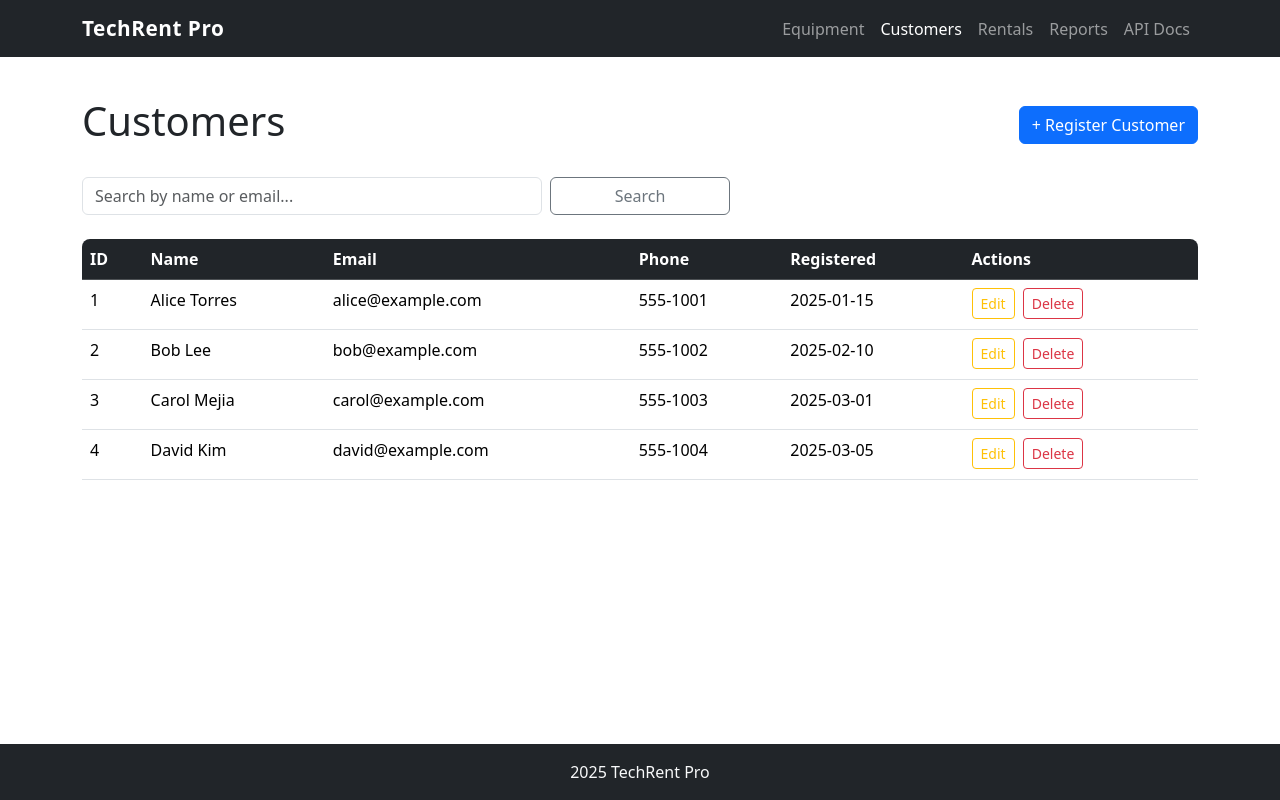
After one commit to TalKraus/web, a Flask app: page /customers in a window 1280 px wide. The commit adds this page. Run offline with Flask 3, Linux system fonts and the light colour scheme.

Commit message:
customer: Implement Customer Page.
Manage the customer database. Because customers are relatively simple,
their list and form are both covered in this section.

Signed-off-by: Tal Karus <tal11kraus.gmail.com>

```diff
--- a/app.py
+++ b/app.py
@@ -9,6 +9,7 @@ from flask import Flask, render_template
 
 
 from routes import equipment
+from routes import customers
 import db
 
 
@@ -51,6 +52,8 @@ def create_app() -> Flask:
     Swagger(app, config=swagger_config, template=swagger_template)
     # Register blueprints
     app.register_blueprint(equipment.equipment_bp)
+    app.register_blueprint(customers.customers_bp)
+
     # Dashboard route
     @app.route("/")
     def dashboard() -> str:
--- /dev/null
+++ b/routes/customers.py
@@ -0,0 +1,197 @@
+# customers.py - Customer blueprint with CRUD routes
+# TechRent Pro - Equipment Rental Platform
+
+from flask import (
+    Blueprint,
+    abort,
+    flash,
+    redirect,
+    render_template,
+    request,
+    url_for,
+)
+from werkzeug.wrappers import Response
+
+import db
+
+customers_bp = Blueprint("customers", __name__)
+
+
+def validate_customer_form(
+    form_data: dict, exclude_id: int | None = None
+) -> tuple[dict, dict]:
+    """
+    Validate customer form data server-side.
+
+    Args:
+        form_data: Flask request.form dict.
+        exclude_id (int or None): Customer ID to exclude
+                                  from email uniqueness check.
+
+    Returns:
+        tuple[dict, dict]: (cleaned_data, errors).
+    """
+    errors = {}
+    cleaned = {}
+
+    name = form_data.get("name", "").strip()
+    if not name:
+        errors["name"] = "Name is required"
+    cleaned["name"] = name
+
+    email = form_data.get("email", "").strip()
+    if not email:
+        errors["email"] = "Email is required"
+    elif "@" not in email or "." not in email:
+        errors["email"] = "Please enter a valid email address"
+    elif not db.is_email_unique(email, exclude_id=exclude_id):
+        errors["email"] = "This email is already registered"
+    cleaned["email"] = email
+
+    phone = form_data.get("phone", "").strip()
+    if not phone:
+        errors["phone"] = "Phone is required"
+    cleaned["phone"] = phone
+
+    return cleaned, errors
+
+
+@customers_bp.route("/customers")
+def customer_list() -> str:
+    """
+    List all customers with optional search.
+
+    Returns:
+        str: Rendered customers/list.html.
+    """
+    search = request.args.get("search", "").strip()
+    customers = db.get_all_customers()
+
+    if search:
+        customers = [
+            customer
+            for customer in customers
+            if search.lower() in customer["name"].lower()
+            or search.lower() in customer["email"].lower()
+        ]
+
+    return render_template(
+        "customers/list.html",
+        customers=customers,
+        search_query=search,
+    )
+
+
+@customers_bp.route("/customers/new")
+def customer_new_form() -> str:
+    """
+    Show empty form for registering a new customer.
+
+    Returns:
+        str: Rendered customers/form.html in create mode.
+    """
+    return render_template(
+        "customers/form.html",
+        customer=None,
+        errors={},
+        form_data={},
+    )
+
+
+@customers_bp.route("/customers/new", methods=["POST"])
+def customer_new_submit() -> str | Response:
+    """
+    Handle new customer form submission.
+
+    Returns:
+        str: Redirect on success, re-render on error.
+    """
+    cleaned, errors = validate_customer_form(request.form)
+
+    if errors:
+        return render_template(
+            "customers/form.html",
+            customer=None,
+            errors=errors,
+            form_data=cleaned,
+        )
+
+    db.create_customer(cleaned)
+    flash("Customer registered successfully!", "success")
+    return redirect(url_for("customers.customer_list"))
+
+
+@customers_bp.route("/customers/<int:cust_id>/edit")
+def customer_edit_form(cust_id: int) -> str:
+    """
+    Show pre-filled form for editing a customer.
+
+    Args:
+        cust_id (int): The customer ID.
+
+    Returns:
+        str: Rendered customers/form.html in edit mode.
+    """
+    customer = db.get_customer_by_id(cust_id)
+    if not customer:
+        abort(404)
+
+    return render_template(
+        "customers/form.html",
+        customer=customer,
+        errors={},
+        form_data={},
+    )
+
+
+@customers_bp.route("/customers/<int:cust_id>/edit", methods=["POST"])
+def customer_edit_submit(cust_id: int) -> str | Response:
+    """
+    Handle customer edit form submission.
+
+    Args:
+        cust_id (int): The customer ID.
+
+    Returns:
+        str: Redirect on success, re-render on error.
+    """
+    customer = db.get_customer_by_id(cust_id)
+    if not customer:
+        abort(404)
+
+    cleaned, errors = validate_customer_form(request.form, exclude_id=cust_id)
+
+    if errors:
+        return render_template(
+            "customers/form.html",
+            customer=customer,
+            errors=errors,
+            form_data=cleaned,
+        )
+
+    db.update_customer(cust_id, cleaned)
+    flash("Customer updated successfully!", "success")
+    return redirect(url_for("customers.customer_list"))
+
+
+@customers_bp.route("/customers/<int:cust_id>/delete", methods=["POST"])
+def customer_delete(cust_id: int) -> Response:
+    """
+    Delete a customer.
+
+    Args:
+        cust_id (int): The customer ID.
+
+    Returns:
+        str: Redirect to customer list.
+    """
+    if db.has_active_rentals(cust_id):
+        flash(
+            "Cannot delete customer with active rentals.",
+            "danger",
+        )
+    elif db.delete_customer(cust_id):
+        flash("Customer deleted successfully!", "success")
+    else:
+        flash("Customer not found.", "danger")
+    return redirect(url_for("customers.customer_list"))
--- a/templates/base.html
+++ b/templates/base.html
@@ -36,7 +36,7 @@
                     </li>
                     <li class="nav-item">
                         <a class="nav-link {% block nav_customers %}{% endblock %}"
-                           href="https://www.TODO.example">
+                           href="{{ url_for('customers.customer_list') }}">
                             Customers
                         </a>
                     </li>
--- /dev/null
+++ b/templates/customers/list.html
@@ -0,0 +1,72 @@
+<!-- customers/list.html - Customer list page -->
+{% extends "base.html" %}
+{% block title %}Customers - TechRent Pro{% endblock %}
+{% block nav_customers %}active{% endblock %}
+
+{% block content %}
+<div class="d-flex justify-content-between align-items-center mb-4">
+    <h1>Customers</h1>
+    <a href="{{ url_for('customers.customer_new_form') }}"
+       class="btn btn-primary">+ Register Customer</a>
+</div>
+
+<!-- Search Bar -->
+<form method="GET" action="{{ url_for('customers.customer_list') }}"
+      class="row g-2 mb-4">
+    <div class="col-md-5">
+        <input type="text" name="search" class="form-control"
+               placeholder="Search by name or email..."
+               value="{{ search_query }}">
+    </div>
+    <div class="col-md-2">
+        <button type="submit" class="btn btn-outline-secondary w-100">
+            Search
+        </button>
+    </div>
+</form>
+
+<!-- Customers Table -->
+{% if customers %}
+<div class="table-responsive">
+    <table class="table table-hover">
+        <thead class="table-dark">
+            <tr>
+                <th>ID</th>
+                <th>Name</th>
+                <th>Email</th>
+                <th>Phone</th>
+                <th>Registered</th>
+                <th>Actions</th>
+            </tr>
+        </thead>
+        <tbody>
+            {% for cust in customers %}
+            <tr>
+                <td>{{ cust.id }}</td>
+                <td>{{ cust.name }}</td>
+                <td>{{ cust.email }}</td>
+                <td>{{ cust.phone }}</td>
+                <td>{{ cust.created_at }}</td>
+                <td>
+                    <a href="{{ url_for('customers.customer_edit_form', cust_id=cust.id) }}"
+                       class="btn btn-sm btn-outline-warning">Edit</a>
+                    <form method="POST"
+                          action="{{ url_for('customers.customer_delete', cust_id=cust.id) }}"
+                          style="display:inline"
+                          onsubmit="return confirm('Are you sure you want to delete this customer?');">
+                        <button type="submit"
+                                class="btn btn-sm btn-outline-danger">Delete</button>
+                    </form>
+                </td>
+            </tr>
+            {% endfor %}
+        </tbody>
+    </table>
+</div>
+{% else %}
+<div class="alert alert-info">
+    No customers found.
+    <a href="{{ url_for('customers.customer_new_form') }}">Register a new customer</a>.
+</div>
+{% endif %}
+{% endblock %}
--- a/templates/index.html
+++ b/templates/index.html
@@ -94,7 +94,7 @@
        class="btn btn-primary">+ Add Equipment</a>
     <a href="https://www.TODO.example"
        class="btn btn-success">+ New Rental</a>
-    <a href="https://www.TODO.example"
+    <a href="{{ url_for('customers.customer_new_form') }}"
        class="btn btn-info">+ Register Customer</a>
 </div>
 {% endblock %}
```
Also changed, not shown: db.py (+124 -15 lines), templates/customers/form.html (added, +65 -0 lines).
